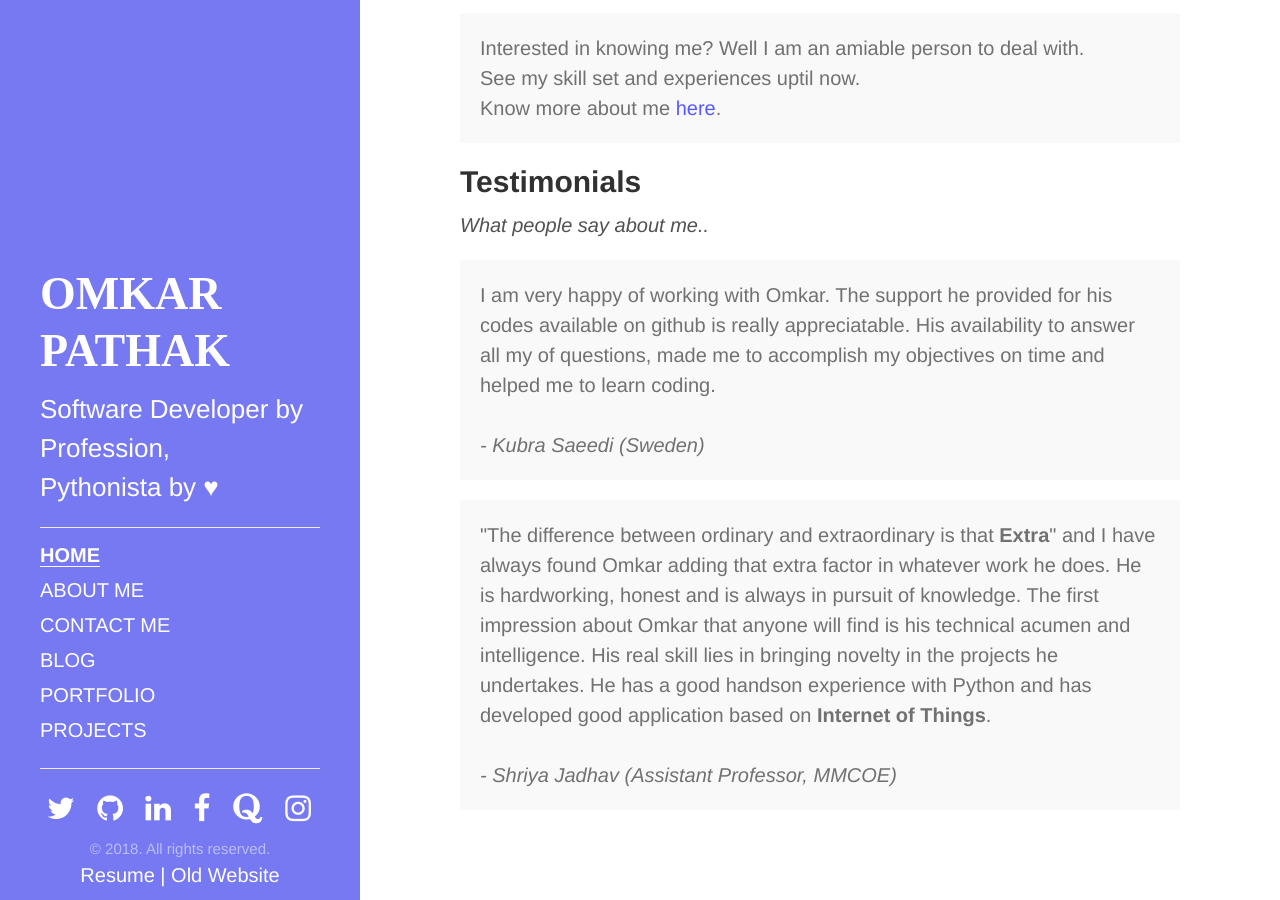
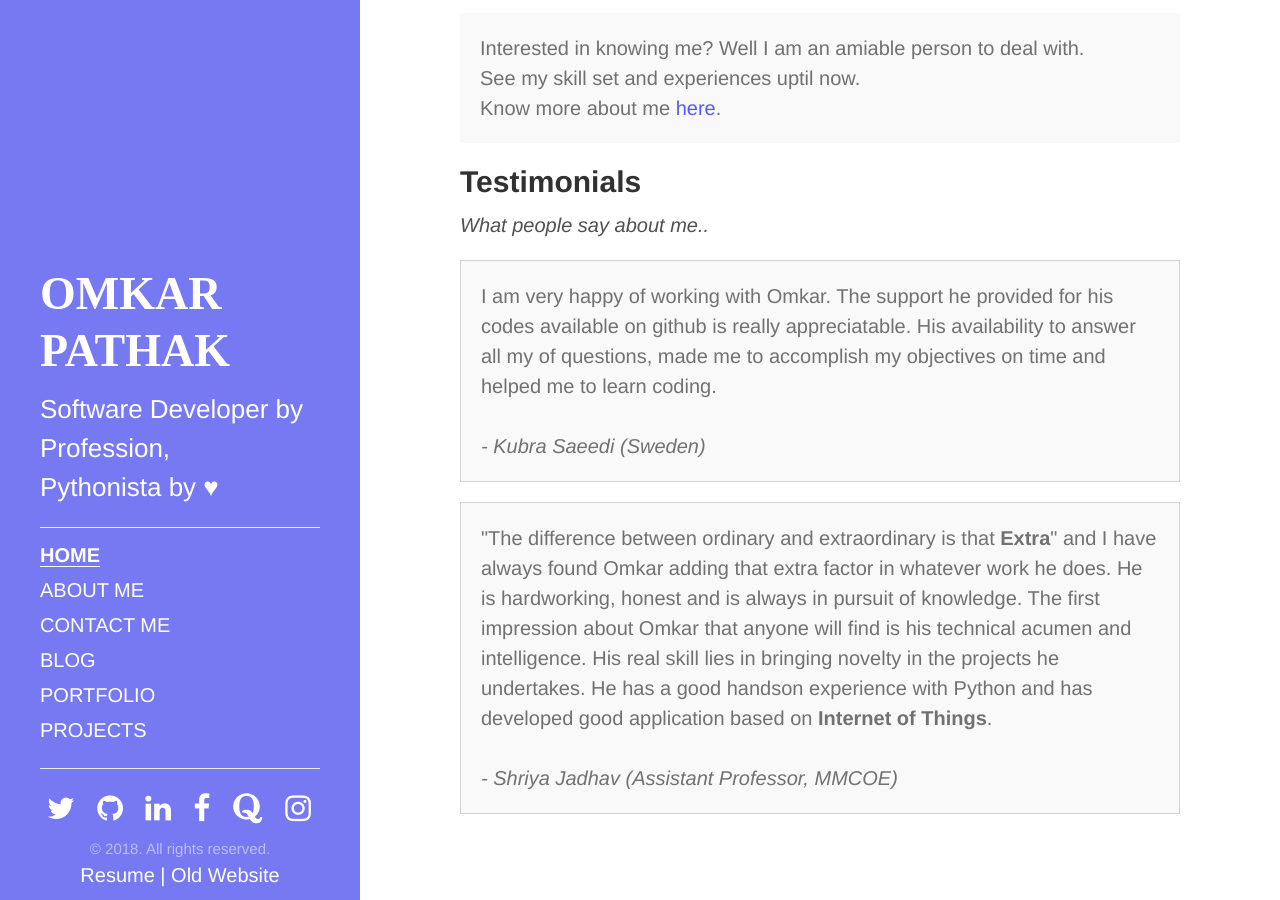
Before and after one commit to OmkarPathak/omkarpathak.github.io, a Jekyll site: the page built from index.html, in a window 1280 px wide and 900 px high, scrolled down 932 px. Built offline with Jekyll 4.4.1, drawn with Linux system fonts in a browser that asks for light colours; some web fonts are replaced.

Commit message:
Added borders for testimonials section

```diff
--- a/index.html
+++ b/index.html
@@ -52,7 +52,7 @@ image: https://www.omkarpathak.in/public/img/about_me_2.jpg
 <h2>Testimonials</h2>
 
 <p><i>What people say about me..</i></p>
-<p class="message scroll-effect">
+<p class="message scroll-effect" style="border: 1px solid #D3D3D3;">
   I am very happy of working with Omkar.
   The support he provided for his codes available on github is really appreciatable.
   His availability to answer all my of questions, made me to accomplish my objectives on time and helped me to learn coding.
@@ -61,7 +61,7 @@ image: https://www.omkarpathak.in/public/img/about_me_2.jpg
   <i>- Kubra Saeedi (Sweden)</i>
 </p>
 
-<p class="message scroll-effect">
+<p class="message scroll-effect" style="border: 1px solid #D3D3D3;">
   "The difference between ordinary and extraordinary is that <b>Extra</b>" and I have always found Omkar adding that extra factor in whatever work he does. He is hardworking, honest and is always in pursuit of knowledge. The first impression about Omkar that anyone will find is his technical acumen and intelligence. His real skill lies in bringing novelty in the projects he undertakes. He has a good handson experience with Python and has developed good application based on <b>Internet of Things</b>.
   <br />
   <br />
```
